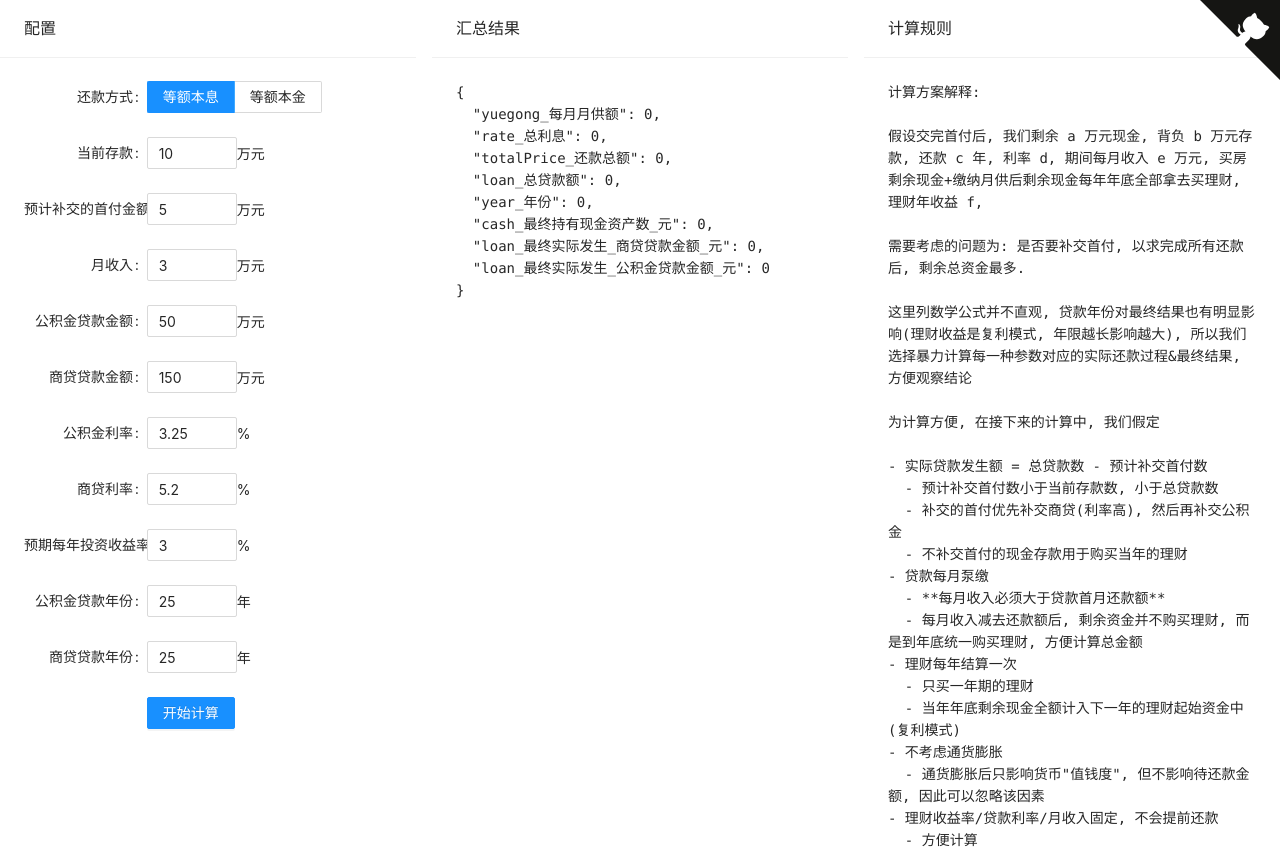
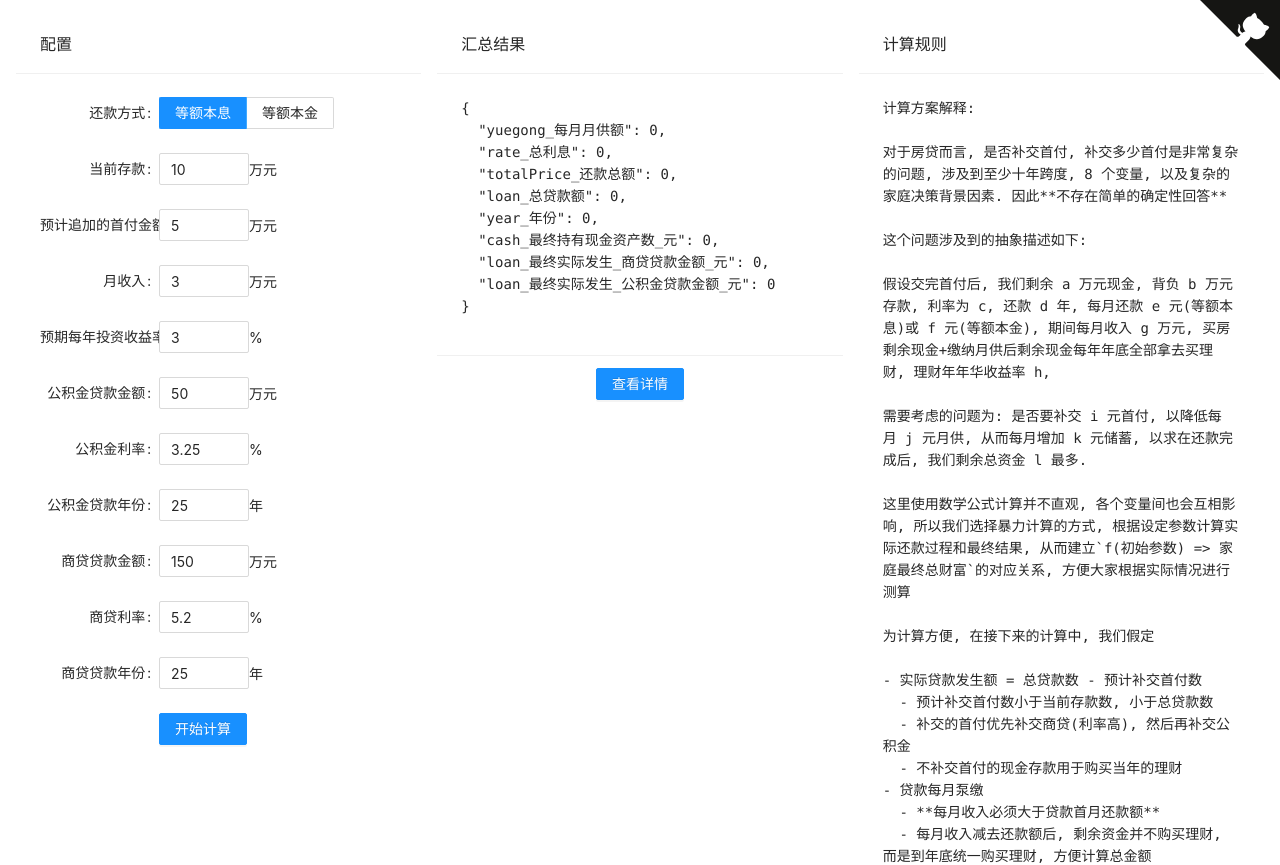
Before and after one commit to YaoZeyuan/additional_down_payment_calculator, a React (Vite) app: page / in a window 1280 px wide. Shown: the top 865 px of the page. Built offline with nearby package versions, Linux system fonts and the light colour scheme.

Commit message:
fix: 优化文案

```diff
--- a/index.html
+++ b/index.html
@@ -4,11 +4,11 @@
     <meta charset="UTF-8" />
     <link rel="icon" type="image/svg+xml" href="/src/favicon.svg" />
     <meta name="viewport" content="width=device-width, initial-scale=1.0" />
-    <title>房贷提前还款试算器</title>
+    <title>追加首付计算器</title>
   </head>
   <body>
     <a
-      href="https://github.com/yaozeyuan/loan_calculator"
+      href="https://github.com/yaozeyuan/additional_down_payment_calculator"
       class="github-corner"
       aria-label="View source on GitHub"
       ><svg
--- a/src/page/caculate/index.less
+++ b/src/page/caculate/index.less
@@ -1,4 +1,7 @@
-.pre-result{
+.caculate-container {
+  padding: 16px;
+  .pre-result {
     word-break: break-all;
     white-space: break-spaces;
+  }
 }
--- a/src/page/caculate/index.tsx
+++ b/src/page/caculate/index.tsx
@@ -156,7 +156,7 @@ export default () => {
   };
 
   return (
-    <div>
+    <div className="caculate-container">
       <Row gutter={16}>
         <Col span={8}>
           <Card title="配置" bordered={false}>
@@ -184,7 +184,7 @@ export default () => {
                 </Form.Item>
                 万元
               </Form.Item>
-              <Form.Item label="预计补交的首付金额">
+              <Form.Item label="预计追加的首付金额">
                 <Form.Item
                   rules={[
                     {
@@ -226,14 +226,14 @@ export default () => {
                 </Form.Item>
                 万元
               </Form.Item>
+              <Form.Item label="预期每年投资收益率">
+                <Form.Item noStyle name="rate_预期每年投资收益率_数字_百分数">
+                  <InputNumber></InputNumber>
+                </Form.Item>
+                %
+              </Form.Item>
               <Form.Item label="公积金贷款金额">
                 <Form.Item noStyle name="loan_公积金贷款金额_万元">
-                  <InputNumber></InputNumber>
-                </Form.Item>
-                万元
-              </Form.Item>
-              <Form.Item label="商贷贷款金额">
-                <Form.Item noStyle name="loan_商贷贷款金额_万元">
                   <InputNumber></InputNumber>
                 </Form.Item>
                 万元
@@ -244,23 +244,23 @@ export default () => {
                 </Form.Item>
                 %
               </Form.Item>
+              <Form.Item label="公积金贷款年份">
+                <Form.Item noStyle name="year_公积金贷款年份">
+                  <InputNumber></InputNumber>
+                </Form.Item>
+                年
+              </Form.Item>
+              <Form.Item label="商贷贷款金额">
+                <Form.Item noStyle name="loan_商贷贷款金额_万元">
+                  <InputNumber></InputNumber>
+                </Form.Item>
+                万元
+              </Form.Item>
               <Form.Item label="商贷利率">
                 <Form.Item noStyle name="rate_商贷利率_数字_百分数">
                   <InputNumber></InputNumber>
                 </Form.Item>
                 %
-              </Form.Item>
-              <Form.Item label="预期每年投资收益率">
-                <Form.Item noStyle name="rate_预期每年投资收益率_数字_百分数">
-                  <InputNumber></InputNumber>
-                </Form.Item>
-                %
-              </Form.Item>
-              <Form.Item label="公积金贷款年份">
-                <Form.Item noStyle name="year_公积金贷款年份">
-                  <InputNumber></InputNumber>
-                </Form.Item>
-                年
               </Form.Item>
               <Form.Item label="商贷贷款年份">
                 <Form.Item noStyle name="year_商贷贷款年份">
@@ -277,7 +277,23 @@ export default () => {
           </Card>
         </Col>
         <Col span={8}>
-          <Card title="汇总结果" bordered={false}>
+          <Card
+            title="汇总结果"
+            bordered={false}
+            actions={[
+              <Button
+                type="primary"
+                onClick={() => {
+                  window.scrollTo({
+                    top: document.body.clientHeight,
+                    behavior: "smooth",
+                  });
+                }}
+              >
+                查看详情
+              </Button>,
+            ]}
+          >
             <pre className="pre-result">{JSON.stringify(summary, null, 2)}</pre>
           </Card>
         </Col>
@@ -286,11 +302,15 @@ export default () => {
             <pre className="pre-result">
               {`计算方案解释:
 
-假设交完首付后, 我们剩余 a 万元现金, 背负 b 万元存款, 还款 c 年, 利率 d, 期间每月收入 e 万元, 买房剩余现金+缴纳月供后剩余现金每年年底全部拿去买理财, 理财年收益 f,
+对于房贷而言, 是否补交首付, 补交多少首付是非常复杂的问题, 涉及到至少十年跨度, 8 个变量, 以及复杂的家庭决策背景因素. 因此**不存在简单的确定性回答**
 
-需要考虑的问题为: 是否要补交首付, 以求完成所有还款后, 剩余总资金最多.
+这个问题涉及到的抽象描述如下:
 
-这里列数学公式并不直观, 贷款年份对最终结果也有明显影响(理财收益是复利模式, 年限越长影响越大), 所以我们选择暴力计算每一种参数对应的实际还款过程&最终结果, 方便观察结论
+假设交完首付后, 我们剩余 a 万元现金, 背负 b 万元存款, 利率为 c, 还款 d 年, 每月还款 e 元(等额本息)或 f 元(等额本金), 期间每月收入 g 万元, 买房剩余现金+缴纳月供后剩余现金每年年底全部拿去买理财, 理财年年华收益率 h,
+
+需要考虑的问题为: 是否要补交 i 元首付, 以降低每月 j 元月供, 从而每月增加 k 元储蓄, 以求在还款完成后, 我们剩余总资金 l 最多.
+
+这里使用数学公式计算并不直观, 各个变量间也会互相影响, 所以我们选择暴力计算的方式, 根据设定参数计算实际还款过程和最终结果, 从而建立\`f(初始参数) => 家庭最终总财富\`的对应关系, 方便大家根据实际情况进行测算
 
 为计算方便, 在接下来的计算中, 我们假定
 
@@ -311,13 +331,13 @@ export default () => {
 
 **注意:**
 
-该模型为理论运算结果, 仅供参考, 不构成任何房贷方案设计推荐
-
 在实际应用中, 除了最终收益率, 至少还需要考虑以下因素
 
-1.  **投资收益率并不稳定**, 个别年份可能为负(炒股), 甚至全亏(中行原油宝, 亏成负数)
-2.  长时间范围内家庭对大额现金的需求几乎是确定时间(结婚/生子/疾病/教育/...)
-3.  长时间范围内收入变动几乎是确定时间(行业整治:互联网金融/在线培训/年满 35/...)`}
+1.  **投资收益率并不稳定**, 个别年份可能为负(炒股), 甚至全亏(中行原油宝, 亏成负数), 即使是国债利率也可能变成负值(德国/日本)
+2.  长时间范围内家庭对大额现金的需求几乎是确定事件(结婚/生子/疾病/教育/...)
+3.  长时间范围内收入变动几乎是确定事件(行业整治/经济危机/科技革命/...)
+
+因此, 该模型仅为理论运算结果, 仅供参考, 不构成任何房贷方案设计推荐`}
             </pre>
           </Card>
         </Col>
--- a/vite.config.ts
+++ b/vite.config.ts
@@ -4,7 +4,7 @@ import path from 'path'
 
 // https://vitejs.dev/config/
 export default defineConfig({
-  base: "https://cdn.jsdelivr.net/gh/YaoZeyuan/loan_calculator@master/docs/",
+  base: "https://cdn.jsdelivr.net/gh/YaoZeyuan/additional_down_payment_calculator@master/docs/",
   plugins: [react()],
   build: {
     "outDir": "docs",
```
Also changed, not shown: 1 other file (tests, documents, lock files or other folders).
